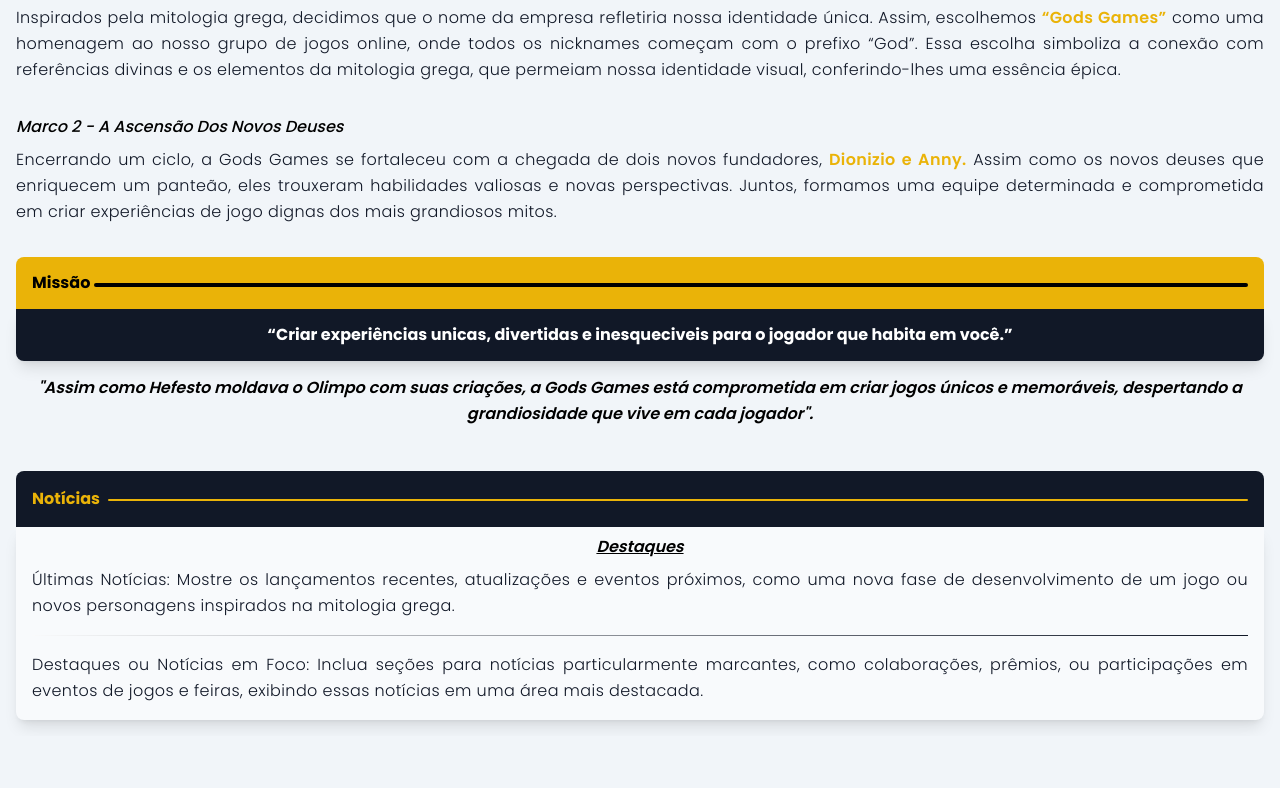
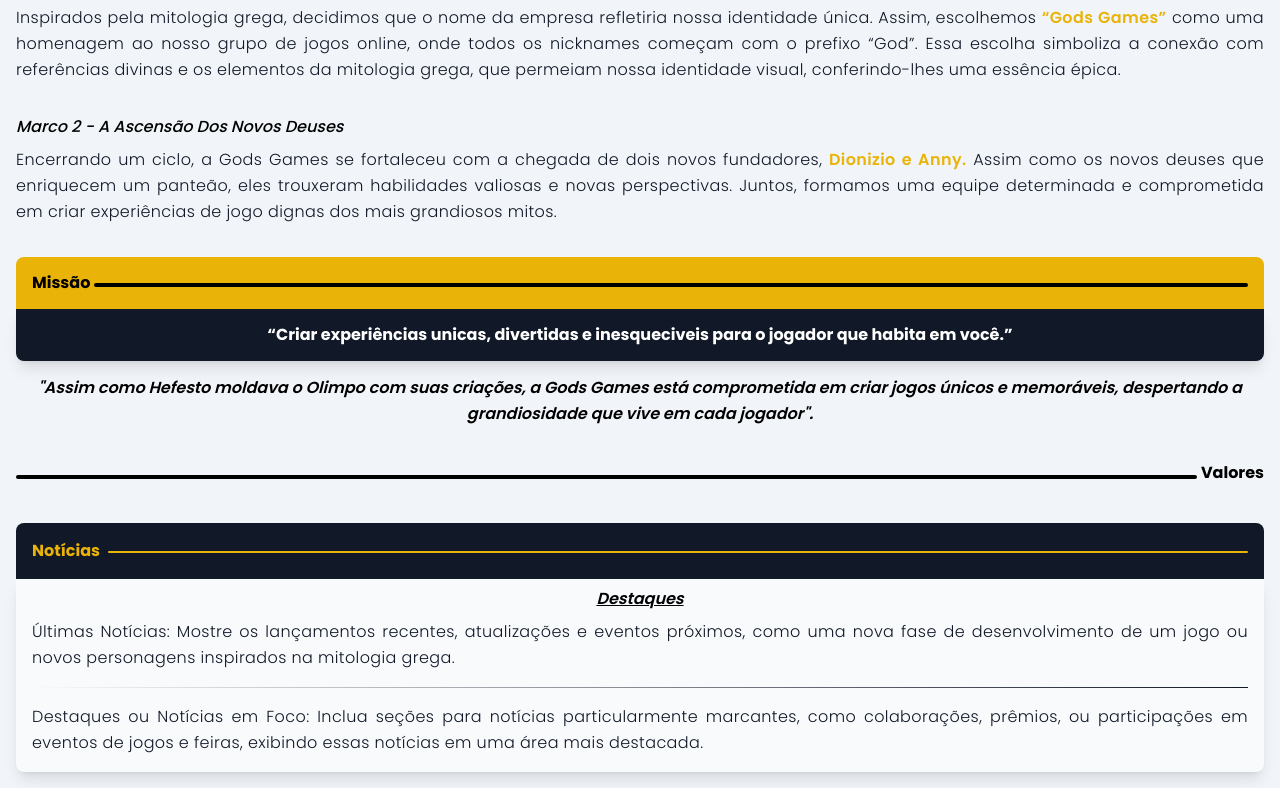
Before and after one commit to LuizDionizio/gods_games_site, a website: page index.html in a window 1280 px wide. Shown: the part 1108-1896 px from the top of the page. Before the commit the page ends 1844 px from the top, so only its background shows below. Drawn offline with Linux system fonts and the light colour scheme; files whose address does not match are found by name.

Commit message:
Feat: add Valores

```diff
--- a/index.html
+++ b/index.html
@@ -149,6 +149,10 @@
                     moldava o Olimpo com suas criações, a Gods Games está comprometida em criar jogos
                     únicos e memoráveis, despertando a grandiosidade que vive em cada jogador".</p>
             </div>
+            <div class="w-full p-4 m-0 flex">
+                <div class="w-full h-1 mt-3 me-1 bg-black rounded"></div>
+                <h1 class="font-black leading-tight text-base">Valores</h1>
+            </div>
         </section>
 
         <!--Noticias-->
```
